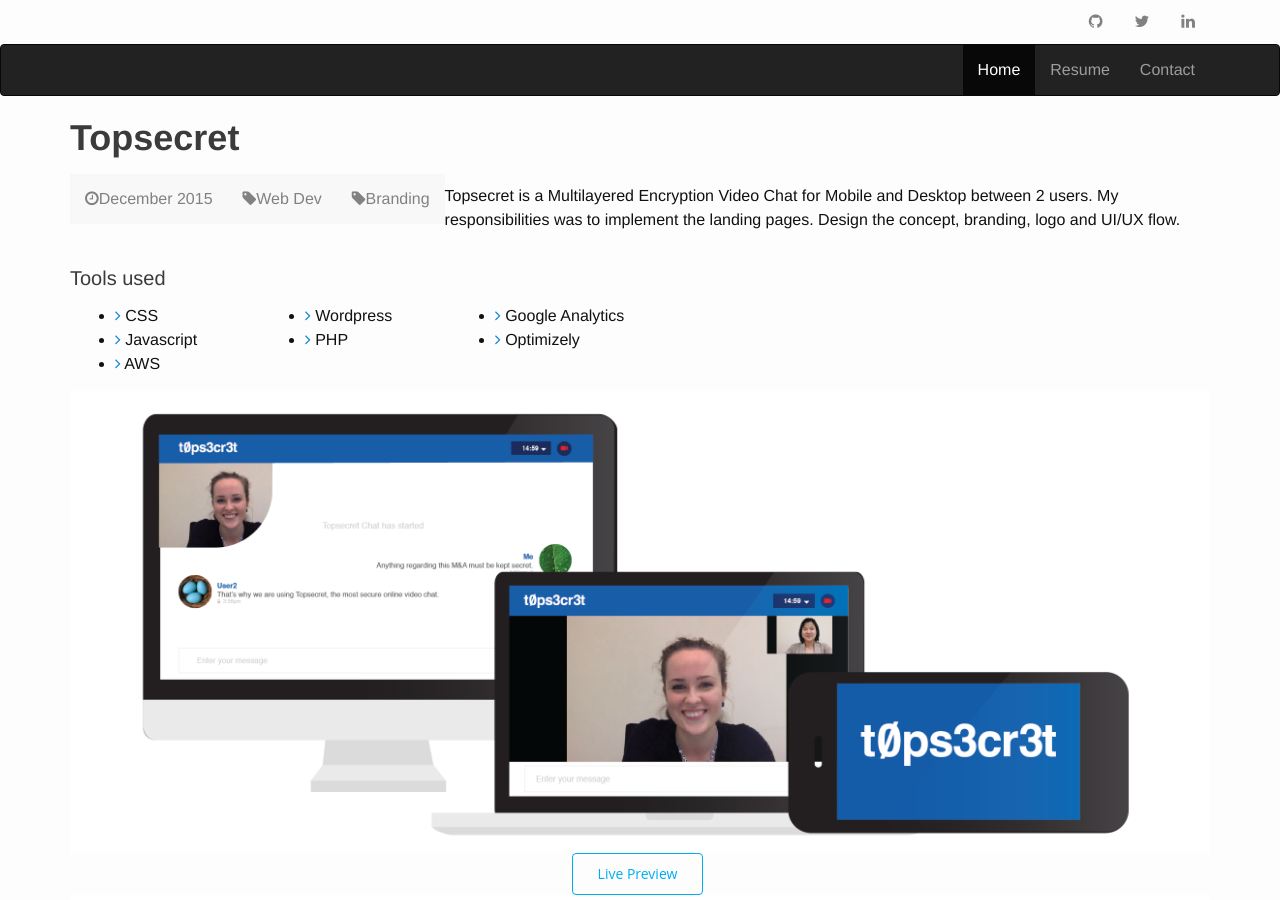
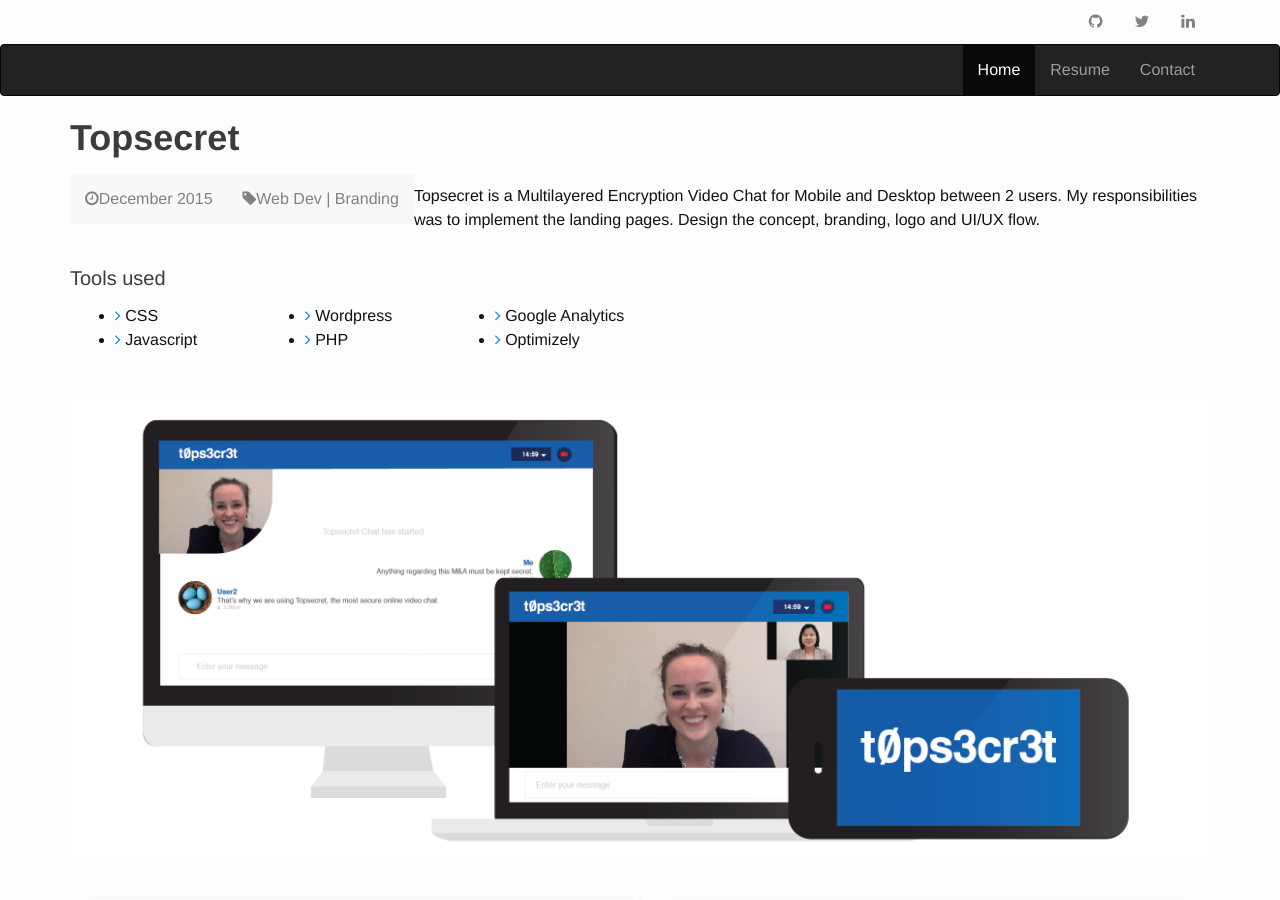
Before and after one commit to kristelteng/personal_site, a Jekyll site: the page built from topsecret.html, in a window 1280 px wide and 900 px high. Built offline with Jekyll 4.4.1, drawn with Linux system fonts in a browser that asks for light colours.

Commit message:
add class to the column for tools section, combine brands tag

```diff
--- a/topsecret.html
+++ b/topsecret.html
@@ -16,42 +16,40 @@
                     <h2 class="bold">Topsecret</h2>
                     <ul class="nav navbar-nav navbar-default">
                         <li><a href="#"><i class="fa fa-clock-o"></i>December 2015</a></li>
-                        <li><a href="#"><i class="fa fa-tag"></i>Web Dev</a></li>
-                        <li><a href="#"><i class="fa fa-tag"></i>Branding</a></li>
+                        <li><a href="#"><i class="fa fa-tag"></i>Web Dev |  Branding</a></li>
                     </ul>
                 </div>
                 <p class="project-description">Topsecret is a Multilayered Encryption Video Chat for Mobile and Desktop between 2 users. My responsibilities was to implement the landing pages. Design the concept, branding, logo and UI/UX flow.</p>
 
                 <h3 class="project-title">Tools used</h3>
-                <div class="col-xs-3 col-sm-2">
+                <div class="col-xs-3 col-sm-2 tools">
                     <ul class="elements">
                         <li><i class="fa fa-angle-right"></i> CSS</li>
                         <li><i class="fa fa-angle-right"></i> Javascript</li>
-                        <li><i class="fa fa-angle-right"></i> AWS</li>
                     </ul>
                 </div>
 
-                <div class="col-xs-3 col-sm-2">
+                <div class="col-xs-3 col-sm-2 tools">
                     <ul class="elements">
                         <li><i class="fa fa-angle-right"></i> Wordpress</li>
                         <li><i class="fa fa-angle-right"></i> PHP</li>
                     </ul>
                 </div>
-                <div class="col-xs-3 col-sm-2">
+                <div class="col-xs-3 col-sm-2 tools">
                     <ul class="elements">
                         <li><i class="fa fa-angle-right"></i> Google Analytics</li>
                         <li><i class="fa fa-angle-right"></i> Optimizely</li>
                     </ul>
                 </div>
 
-                <img src="images/portfolio-details/topsecret-01.png" class="img-responsive" alt="">
+                <img src="images/portfolio-details/topsecret-01.png" class="img-responsive main-image" alt="">
             </div>
 
-            <div class="col-sm-12 center-btn">
+            <!-- <div class="col-sm-12 center-btn">
                 <div class="live-preview">
                     <a href="https://privacyshell.com/topsecret/" class="btn btn-common uppercase">Live Preview</a>
                 </div>
-            </div>
+            </div> -->
 
         <!-- End Row -->
         </div>
@@ -70,19 +68,23 @@
                     <div class="portfolio-wrapper">
                         <div class="portfolio-single">
                             <div class="portfolio-thumb picture">
-                                <img src="images/portfolio-details/topsecret-02.png" class="img-responsive" alt="">
+                                <img src="images/portfolio-details/topsecret-02a.png" class="img-responsive" alt="">
                             </div>
                         </div>
                     </div>
                 </div>
 
-                <div class="col-sm-12 portfolio-item branded">
+                <div class="col-sm-6 col-sm-offset-3">
                     <div class="portfolio-wrapper">
-                        <div class="portfolio-single">
-                            <div class="portfolio-thumb picture">
-                                <img src="images/portfolio-details/topsecret-03.png" class="img-responsive" alt="">
-                            </div>
+                        <div class="portfolio-single image-section">
+                            <img src="images/portfolio-details/topsecret-03a.png" class="img-responsive" alt="">
                         </div>
+                    </div>
+                </div>
+
+                <div class="col-sm-12 center-btn">
+                    <div class="live-preview">
+                        <a href="https://privacyshell.com/topsecret/" class="btn btn-common uppercase">Live Preview</a>
                     </div>
                 </div>
 
```
